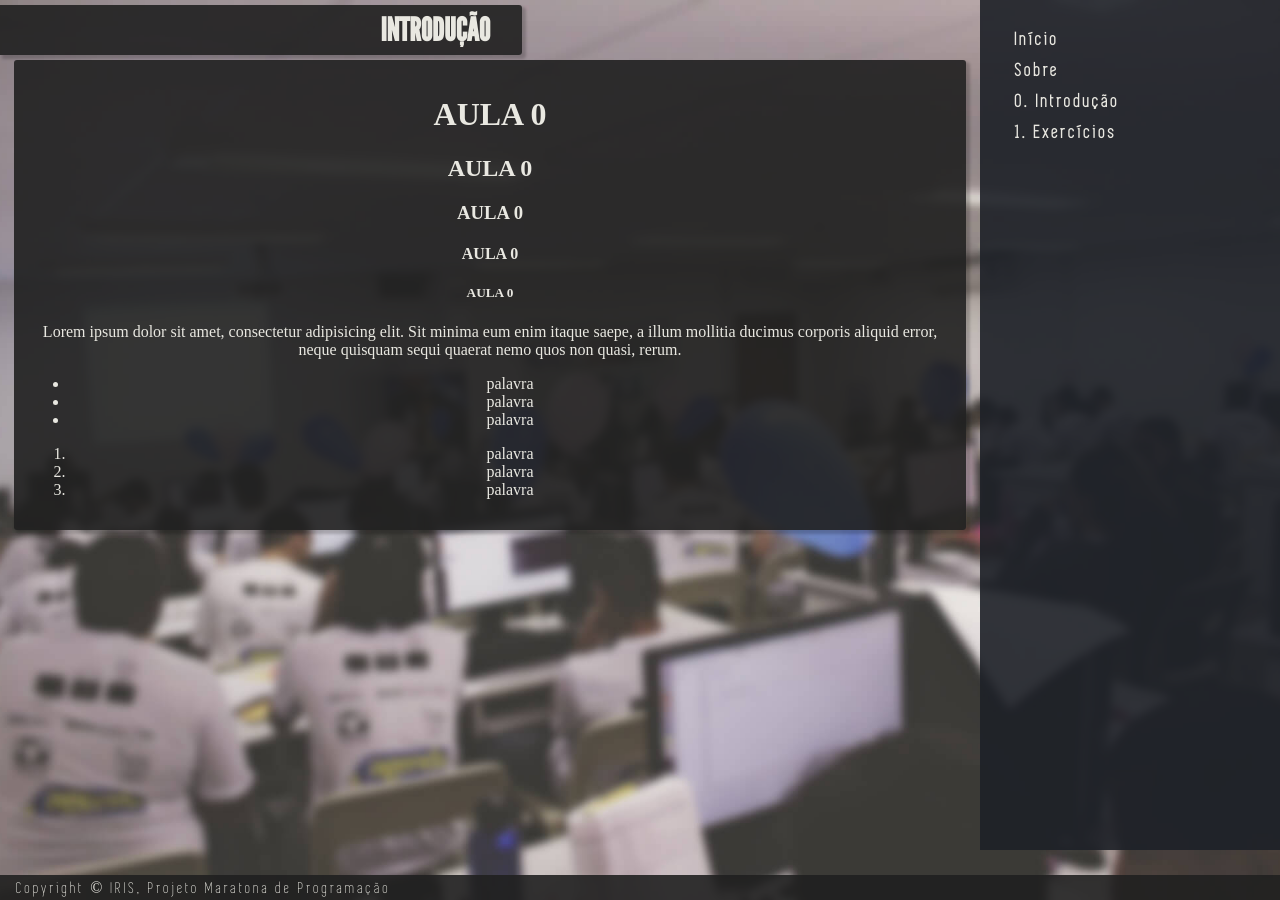
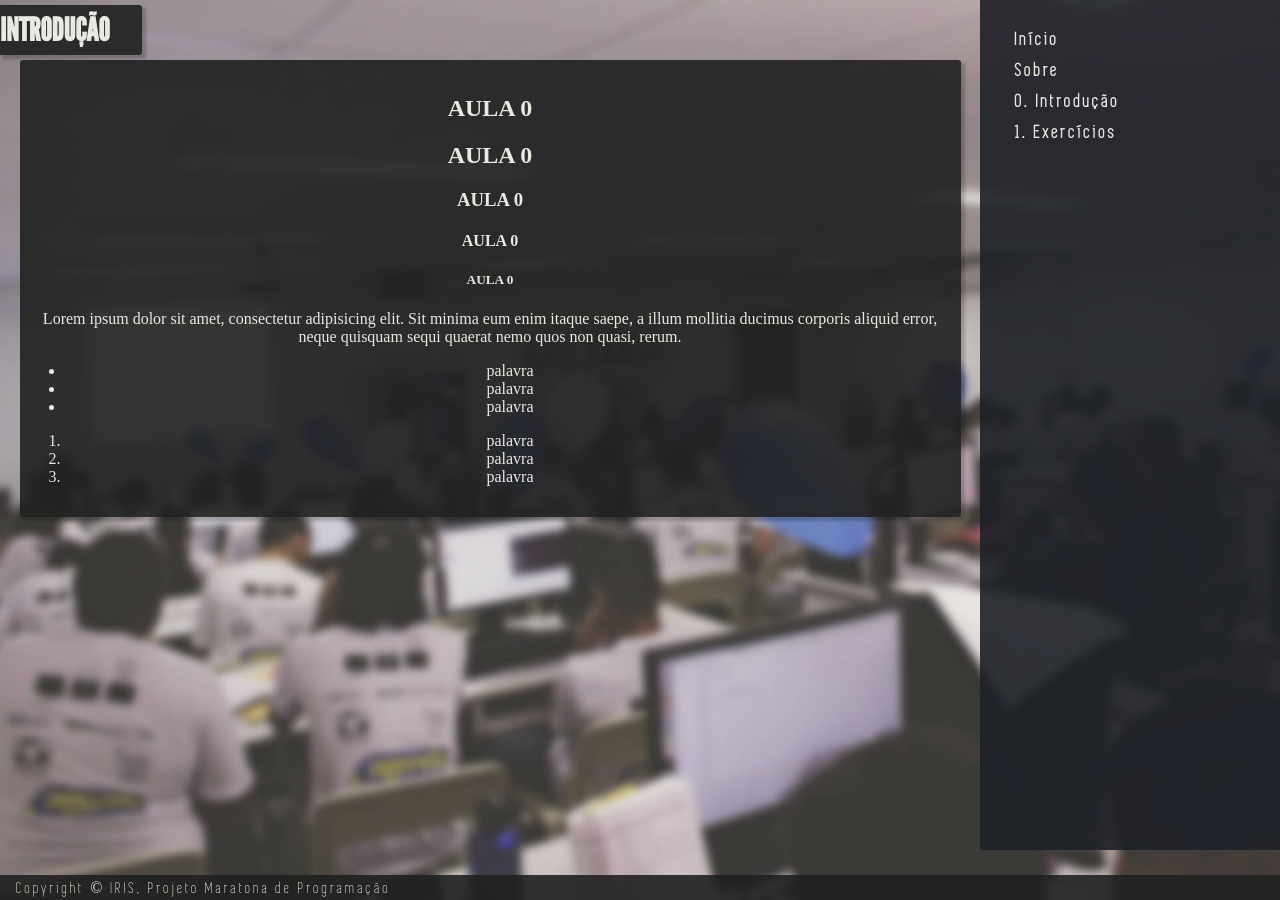
Before and after one commit to jonloureiro/maratona, a Jekyll site: the page built from _posts/2018-04-16-aula0.md, in a window 1280 px wide. Built offline with Jekyll 4.4.1, drawn with Linux system fonts in a browser that asks for light colours.

Commit message:
bug in top bar

```diff
--- a/_layouts/page.html
+++ b/_layouts/page.html
@@ -9,7 +9,9 @@
       </div>
     </div>
     <div class="card-post animated fadeIn">
-      {{ content }}
+      <article>
+        {{ content }}
+      </article>
     </div>
   </div>
   <div class="sidenav animated fadeInRight" id="sidenav">
--- a/assets/main.css
+++ b/assets/main.css
@@ -99,6 +99,7 @@
 }
 
 .container {
+  padding-top: 55px;
   padding-bottom: 10px;
   -webkit-box-flex: 1;
   -ms-flex-positive: 1;
@@ -125,6 +126,8 @@
   padding-right: 2em;
   display: flex;
   align-items: center;
+  position: fixed;
+  top: 0;
   border-radius: 0px 3px 3px 0px;
   -webkit-box-shadow: 3px 3px 3px 1px rgba(0, 0, 0, 0.2);
           box-shadow: 3px 3px 3px 1px rgba(0, 0, 0, 0.2);
@@ -137,6 +140,25 @@
 
 .topbar h1 {
   margin: 0px;
+}
+
+@media only screen and (max-device-width: 767px) {
+  .container {
+    padding-top: 55px;
+  }
+
+  .topbar {
+    margin-top: 0px;
+    padding-right: 0em;
+    border-radius: 0px;
+    min-width: 100%;
+    max-width: 100%;
+    text-indent: 2em;
+  }
+
+  div.titlebar {
+    text-align: left;
+  }
 }
 
 
@@ -194,10 +216,10 @@
 }
 
 .card {
-  margin: 20% auto 0px;
-  padding: 30px 10px 20px;
+  margin: 20% auto 10px;
+  padding: 30px 5px 20px;
   width: 550px;
-  max-width: 93%;
+  max-width: 95%;
   border-radius: 3px;
   text-align: center;
   background-color: var(--cor-bg);
@@ -207,8 +229,8 @@
 }
 
 .card-post {
-  min-width: 90%;
-  max-width: 94%;
+  min-width: 95%;
+  max-width: 95%;
   border-radius: 3px;
   background-color: var(--cor-bg);
   -webkit-box-shadow: 3px 3px 3px 1px rgba(0, 0, 0, 0.2);
@@ -217,7 +239,7 @@
   -ms-flex-wrap: wrap;
       flex-wrap: wrap;
   color: var(--cor-font);
-  padding: 15px;
+  padding: 15px 5px 15px;
 }
 
 /*##### BUTTONS #####*/
@@ -262,9 +284,16 @@
 
 /*##### ARTICLE #####*/
 
+article {
+  font-family: serif;
+
+}
 
 /* animate.css -http://daneden.me/animate
 *  Version - 3.6.0
 *  Licensed under the MIT license - http://opensource.org/licenses/MIT
 *  Copyright (c) 2018 Daniel Eden */
-.animated{-webkit-animation-duration:1s;animation-duration:1s;-webkit-animation-fill-mode:both;animation-fill-mode:both}.animated.infinite{-webkit-animation-iteration-count:infinite;animation-iteration-count:infinite}@keyframes fadeIn{from{opacity:1;transform:translate3d(0,-1%,0)}to{opacity:1;transform:translate3d(0,0,0)}}.fadeIn{-webkit-animation-name:fadeIn;animation-name:fadeIn}@keyframes fadeInDown{from{opacity:0;transform:translate3d(0,-10%,0)}to{opacity:1;transform:translate3d(0,0,0)}}.fadeInDown{animation-name:fadeInDown}@keyframes fadeInRight{from{transform:translate3d(2%,0,0)}to{transform:translate3d(0,0,0)}}.fadeInRight{animation-name:fadeInRight}@keyframes fadeInLeft{from{transform:translate3d(-5%,0,0)}to{transform:translate3d(0,0,0)}}.fadeInLeft{animation-name:fadeInLeft}
+.animated{-webkit-animation-duration:1s;animation-duration:1s;-webkit-animation-fill-mode:both;animation-fill-mode:both}.animated.infinite{-webkit-animation-iteration-count:infinite;animation-iteration-count:infinite}@keyframes fadeIn{from{opacity:1;transform:translate3d(0,-1%,0)}to{opacity:1;transform:translate3d(0,0,0)}}.fadeIn{-webkit-animation-name:fadeIn;animation-name:fadeIn}@keyframes fadeInDown{from{opacity:0;transform:translate3d(0,-10%,0)}to{opacity:1;transform:translate3d(0,0,0)}}.fadeInDown{animation-name:fadeInDown}@keyframes fadeInRight{from{transform:translate3d(2%,0,0)}to{transform:translate3d(0,0,0)}}.fadeInRight{animation-name:fadeInRight}
+@media only screen and (min-device-width: 768px) {
+  @keyframes fadeInLeft{from{transform:translate3d(-5%,0,0)}to{transform:translate3d(0,0,0)}}.fadeInLeft{animation-name:fadeInLeft}
+}
```
